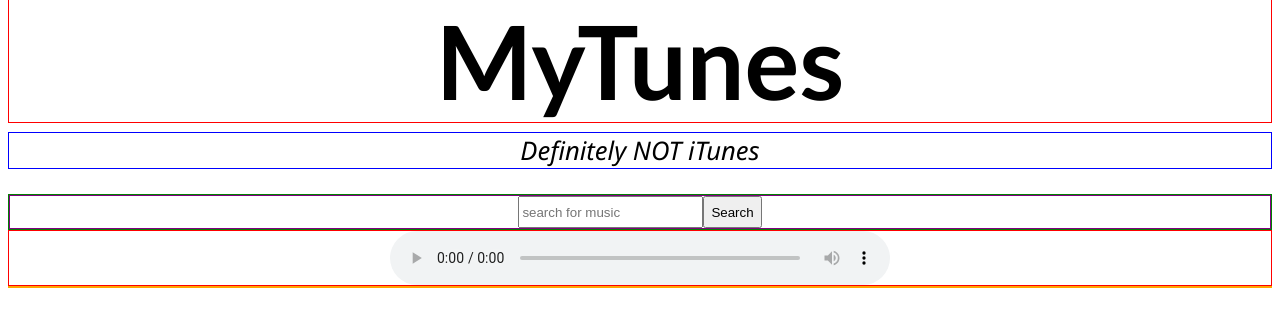
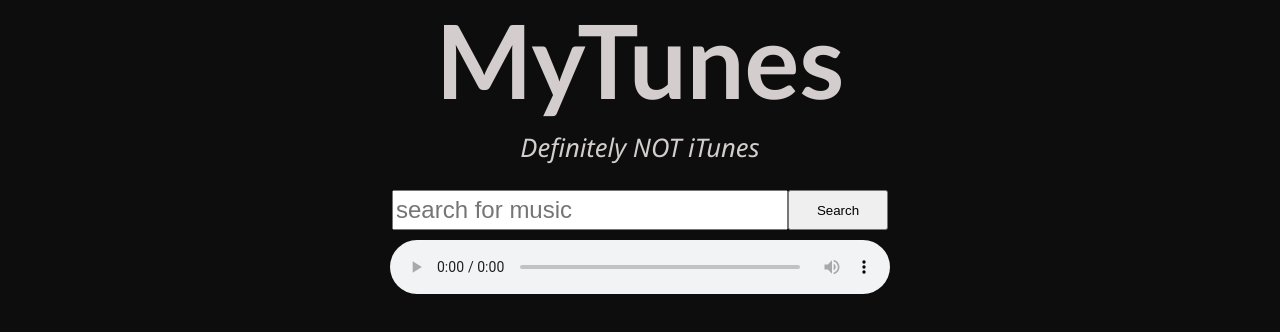
Before and after one commit to Jeeglobs/MyTunes-Project, a website: page index.html in a window 1280 px wide. Drawn offline with Linux system fonts and the light colour scheme.

Commit message:
fixed search bar and finished styling

```diff
--- a/index.html
+++ b/index.html
@@ -16,10 +16,10 @@
 
   <main>
     <form id="search-form" method="post">
-      <div id="search-bar">
+      <div id="search-div">
         <input type="text" name="search-form" id="search-text" placeholder="search for music" required>
         <!-- <label for="search-text">Search Term</label> -->
-        <button>Search</button>
+        <button id="search-button">Search</button>
       </div>
     </form>
 
--- a/notes.txt
+++ b/notes.txt
@@ -33,3 +33,6 @@
 
 continued to work on styling; trying to make the search bar wider
 COMMITTED
+
+fixed search bar and finished styling
+COMMITTED
--- a/styles.css
+++ b/styles.css
@@ -1,5 +1,10 @@
 * {
     /* border: 1px solid black; */
+}
+
+body {
+    background-color: rgb(13, 13, 13);
+    color: rgb(211, 205, 205);
 }
 
 h1 {
@@ -8,7 +13,7 @@
     text-align: center;
     margin-top: -10px;
     margin-bottom: -17px;
-    border: 1px solid red;
+    /* border: 1px solid red; */
 }
 
 #disclaimer {
@@ -16,37 +21,49 @@
     font-style: italic;
     font-size: 2vw;
     text-align: center;
-    border: 1px solid blue;
+    /* border: 1px solid blue; */
 }
 
 #search-form {
-    border: 1px solid green;
+    /* border: 1px solid green; */
 }
 
-#search-bar {
+#search-div {
     display: flex;
     justify-content: center;
-    height: 2em;
-    border: 1px solid purple;
+    width: 500px;
+    height: 2.5em;
+    margin: 0 auto;
+    /* border: 1px solid purple; */
+}
+
+#search-text {
+    width: 388px;
+    font-size: 1.5em;
+}
+
+#search-button {
+    width: 100px;
 }
 
 #audio-container {
-    display: flex;
-    justify-content: center;
-    border: 1px solid red;
+    width: 500px;
+    margin: 10px auto;
+    /* border: 1px solid red; */
 }
 
 #audio-player {
-    /* justify-content: center; */
-    width: 500px;
+    width: 100%;
 }
 
 #results-container {
     display: flex;
     justify-content: center;
     flex-wrap: wrap;
+    margin: 20px;
     font-family: Arial, Helvetica, sans-serif;
-    border: 1px solid orange;
+    font-size: 0.9em;
+    /* border: 1px solid orange; */
 }
 
 .result-card {
@@ -62,7 +79,7 @@
 
 .track-element, .artist-element {
     text-align: center;
-    margin-bottom: -15px;
+    margin-bottom: -12px;
 }
 
 .album-element {
```
